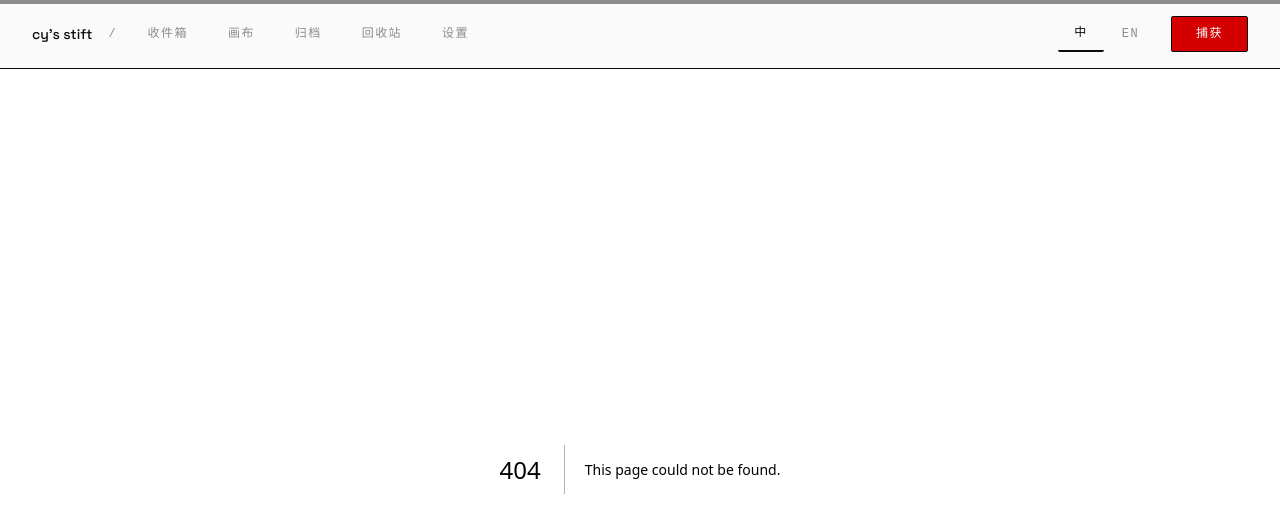
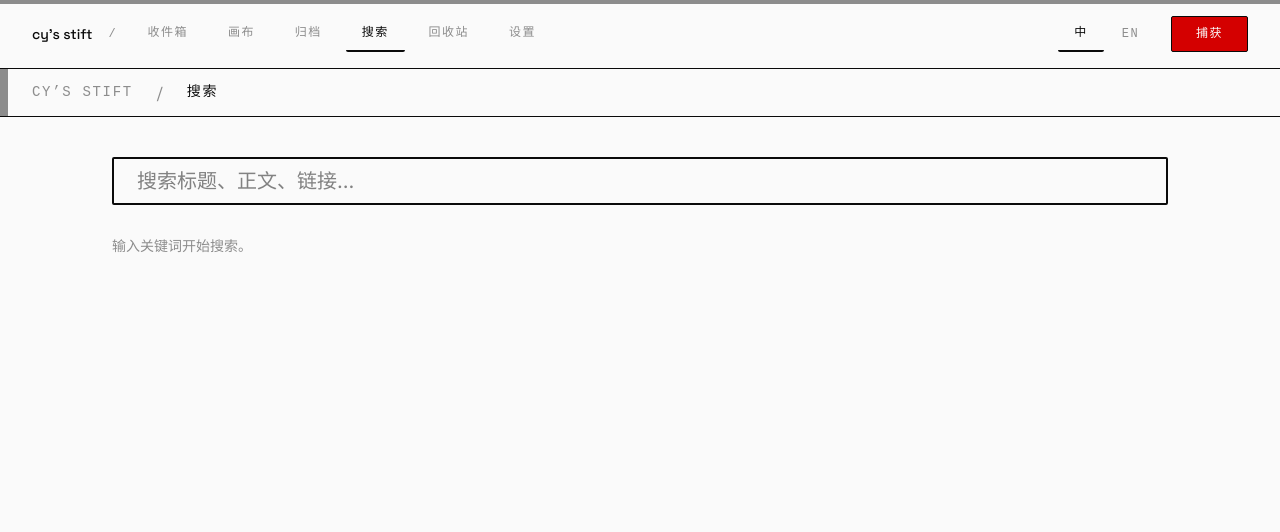
Before and after one commit to wscytz/cys-stift, a Next.js app in the folder apps/web/: page /search in a window 1280 px wide. Before the commit this address had no page. Shown: the top 532 px of the page. Built offline with nearby package versions, Linux system fonts and the light colour scheme.

Commit message:
feat(search): /search route + ⌘K shortcut + AppMenu entry (v0.22.5-search)

```diff
--- a/apps/web/src/app/layout.tsx
+++ b/apps/web/src/app/layout.tsx
@@ -5,6 +5,7 @@ import { CaptureHost } from '@/features/capture/capture-host'
 import { AppMenu } from '@/components/app-menu'
 import { ThemeBoot } from '@/components/theme-boot'
 import { I18nProvider } from '@/lib/i18n'
+import { SearchShortcut } from '@/components/search-shortcut'
 
 const display = Space_Grotesk({
   subsets: ['latin'],
@@ -52,6 +53,7 @@ export default function RootLayout({
           <AppMenu />
           {children}
           <CaptureHost />
+          <SearchShortcut />
         </I18nProvider>
       </body>
     </html>
--- /dev/null
+++ b/apps/web/src/app/search/page.tsx
@@ -0,0 +1,117 @@
+'use client'
+
+import { useState, useMemo } from 'react'
+import Link from 'next/link'
+import { Toolbar, Tag } from '@cys-stift/ui'
+import type { Card } from '@cys-stift/domain'
+import { searchCards } from '@cys-stift/domain'
+import { useDb } from '@/lib/db-client'
+import { useI18n } from '@/lib/i18n'
+import { CardDetailModal } from '@/features/card/card-detail'
+import { ArchiveCardTile } from '@/features/archive/archive-card-tile'
+
+/**
+ * /search — v0.22.5-search restore.
+ * Full-text search with live results as you type. Reuses ArchiveCardTile
+ * for results grid and CardDetailModal for card detail/edit.
+ */
+export default function SearchPage() {
+  const { t, locale } = useI18n()
+  const { snap, service, ready } = useDb()
+  const [query, setQuery] = useState('')
+  const [detail, setDetail] = useState<{ card: Card } | null>(null)
+
+  const allCards = service.listAll()
+  const results = useMemo(
+    () => searchCards(allCards, query),
+    [allCards, query],
+  )
+
+  const resetQuery = () => setQuery('')
+
+  return (
+    <main className="page">
+      <Toolbar region="system">
+        <span className="crumb">cy&rsquo;s stift</span>
+        <span className="crumb-sep">/</span>
+        <span className="crumb crumb--here">{t('search.crumb')}</span>
+      </Toolbar>
+
+      <div className="content">
+        <input
+          autoFocus
+          className="search-input"
+          type="text"
+          placeholder={t('search.placeholder')}
+          value={query}
+          onChange={(e) => setQuery(e.target.value)}
+        />
+
+        {query.trim() === '' ? (
+          <p className="search-hint">{t('search.empty')}</p>
+        ) : results.length === 0 ? (
+          <p className="search-hint">{t('search.noMatch', { q: query })}</p>
+        ) : (
+          <>
+            <p className="search-count">{t('search.resultsCount', { n: results.length })}</p>
+            <ul className="grid">
+              {results.map((card) => (
+                <li key={card.id}>
+                  <ArchiveCardTile
+                    card={card}
+                    variant="tile"
+                    selected={false}
+                    selectMode={false}
+                    onClick={() => setDetail({ card })}
+                    onToggleSelect={() => {}}
+                  />
+                </li>
+              ))}
+            </ul>
+          </>
+        )}
+      </div>
+
+      {detail && (
+        <CardDetailModal
+          card={detail.card}
+          actions={['archive', 'softDelete', 'sendToCanvas']}
+          onClose={() => setDetail(null)}
+          onSave={(patch) => {
+            setDetail({ card: { ...detail.card, ...patch } })
+          }}
+          onConfirmDelete={() => {
+            service.softDelete(detail.card.id)
+            setDetail(null)
+          }}
+        />
+      )}
+
+      <style>{styles}</style>
+    </main>
+  )
+}
+
+const styles = `
+.page { min-height: 100vh; background: var(--color-white); color: var(--color-black); }
+.crumb { font-family: var(--font-mono); font-size: var(--font-size-sm); text-transform: uppercase; letter-spacing: 0.12em; color: var(--color-gray); }
+.crumb--here { color: var(--color-black); }
+.crumb-sep { color: var(--color-gray); }
+.content { max-width: 1120px; margin: 0 auto; padding: var(--space-5) var(--space-4); display: flex; flex-direction: column; gap: var(--space-4); }
+.search-input {
+  width: 100%; height: 48px; padding: 0 var(--space-3);
+  font-family: var(--font-body); font-size: var(--font-size-lg);
+  border: var(--border-hairline); border-radius: var(--radius-sm);
+  background: var(--color-white); color: var(--color-black);
+  outline: none;
+}
+.search-input:focus { border-color: var(--color-black); border-width: 2px; padding: 0 calc(var(--space-3) - 1px); }
+.search-hint { margin: 0; font-family: var(--font-mono); font-size: var(--font-size-sm); color: var(--color-gray); }
+.search-count { margin: 0; font-family: var(--font-mono); font-size: var(--font-size-xs); color: var(--color-gray); text-transform: uppercase; letter-spacing: 0.12em; }
+.grid {
+  list-style: none; margin: 0; padding: 0;
+  display: grid;
+  grid-template-columns: repeat(auto-fill, minmax(320px, 1fr));
+  gap: var(--space-3) var(--space-4);
+}
+`
--- a/apps/web/src/components/app-menu.tsx
+++ b/apps/web/src/components/app-menu.tsx
@@ -23,6 +23,7 @@ export function AppMenu() {
     { href: '/inbox', key: 'nav.inbox' },
     { href: '/canvas', key: 'nav.canvas' },
     { href: '/archive', key: 'nav.archive' },
+    { href: '/search', key: 'nav.search' },
     { href: '/trash', key: 'nav.trash' },
     { href: '/settings', key: 'nav.settings' },
   ]
--- /dev/null
+++ b/apps/web/src/components/search-shortcut.tsx
@@ -0,0 +1,27 @@
+'use client'
+
+import { useEffect } from 'react'
+import { useRouter } from 'next/navigation'
+
+/**
+ * Global ⌘K / Ctrl+K keyboard shortcut to navigate to /search.
+ * Mount once in layout (alongside ThemeBoot / CaptureHost).
+ * Device check: metaKey on mac, ctrlKey on other platforms.
+ */
+export function SearchShortcut() {
+  const router = useRouter()
+
+  useEffect(() => {
+    const onKey = (e: KeyboardEvent) => {
+      if ((e.metaKey || e.ctrlKey) && e.key === 'k') {
+        e.preventDefault()
+        // eslint-disable-next-line @typescript-eslint/no-floating-promises
+        router.push('/search')
+      }
+    }
+    window.addEventListener('keydown', onKey)
+    return () => window.removeEventListener('keydown', onKey)
+  }, [router])
+
+  return null
+}
```
